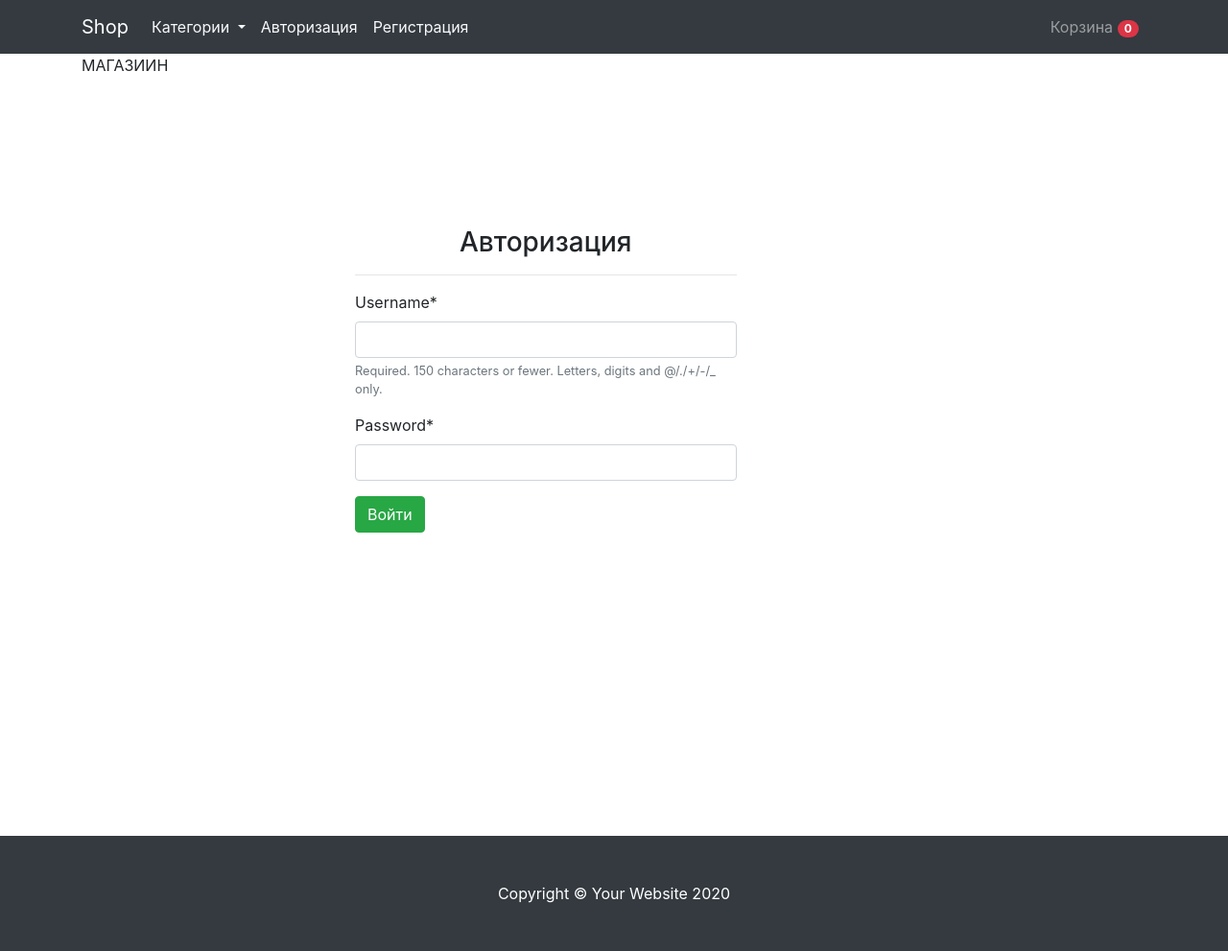
After one commit to mrSnail04/Youtube_lessons, a Django app: page /login/ in a window 1280 px wide. The commit adds this page. Shown: the whole page at 96% size. Run offline with Django 3.2, Linux system fonts and the light colour scheme; data comes from the database, SQL or seed files in the repository; both versions use the stored data as it was after the commit; some libraries are stand-ins or nearby versions.

Commit message:
Добавлена авторизация через form

```diff
--- a/mainapp/forms.py
+++ b/mainapp/forms.py
@@ -1,4 +1,5 @@
 from django import forms
+from django.contrib.auth.models import User
 
 from .models import Order
 
@@ -16,3 +17,31 @@ class OrderForm(forms.ModelForm):
         fields = (
             'first_name', 'last_name', 'phone', 'address', 'buying_type', 'order_date', 'comment'
         )
+
+
+class LoginForm(forms.ModelForm):
+
+    password = forms.CharField(widget=forms.PasswordInput)
+
+    def __init__(self, *args, **kwargs):
+
+        super().__init__(*args, **kwargs)
+        self.fields['username'].lable = 'Логин'
+        self.fields['password'].lable = 'Пароль'
+
+    def clean(self):
+        username = self.cleaned_data['username']
+        password = self.cleaned_data['password']
+
+        if not User.objects.filter(username=username).exists():
+            raise forms.ValidationError(f'Пользователь  с логином {username} не найден в системе.')
+        user = User.objects.filter(username=username).first()
+        if user:
+            if not user.check_password(password):
+                raise forms.ValidationError('Неверный пароль')
+        return self.cleaned_data
+
+    class Meta:
+
+        model = User
+        fields = ['username', 'password']
--- a/mainapp/templates/base.html
+++ b/mainapp/templates/base.html
@@ -50,7 +50,7 @@
                 </li>
             {% if not request.user.is_authenticated %}
                 <li>
-                    <a class="nav-link text-light" href="#">Авторизация</a>
+                    <a class="nav-link text-light" href="{% url 'login' %}">Авторизация</a>
                 </li>
                 <li>
                     <a class="nav-link text-light" href="#">Регистрация</a>
--- /dev/null
+++ b/mainapp/templates/login.html
@@ -0,0 +1,15 @@
+{% extends 'base.html' %}
+{% load crispy_forms_tags %}
+{% block content %}
+<div class="row" style="margin-bottom: 300px; margin-top: 180px">
+    <div class="col-md-6 offset0md-3">
+        <h3 class="text-center">Авторизация</h3>
+        <hr>
+        <form action="" method="POST">
+            {% csrf_token %}
+            {{ form|crispy }}
+            <input type="submit" class="btn btn-success" value="Войти">
+        </form>
+    </div>
+</div>
+{% endblock %}
--- a/mainapp/urls.py
+++ b/mainapp/urls.py
@@ -10,6 +10,7 @@ from .views import (
     ChangeQTYView,
     CheckoutView,
     MakeOrderView,
+    LoginView,
 )
 
 urlpatterns = [
@@ -22,4 +23,5 @@ urlpatterns = [
     path('change-qty/<str:slug>', ChangeQTYView.as_view(), name='change_qty'),
     path('checkout/', CheckoutView.as_view(), name='checkout'),
     path('make-order/', MakeOrderView.as_view(), name='make_order'),
+    path('login/', LoginView.as_view(), name='login'),
 ]
--- a/mainapp/views.py
+++ b/mainapp/views.py
@@ -1,3 +1,4 @@
+from django.contrib.auth import authenticate, login
 from django.db import transaction
 from django.shortcuts import render
 from django.views.generic import DetailView, View
@@ -6,7 +7,7 @@ from django.contrib.contenttypes.models import ContentType
 from django.contrib import messages
 from .models import Category, Product, Customer, Cart, CartProduct
 from .mixins import CartMixin
-from .forms import OrderForm
+from .forms import OrderForm, LoginForm
 from .utils import recalc_cart
 
 
@@ -144,3 +145,23 @@ class MakeOrderView(CartMixin, View):
             messages.add_message(request, messages.INFO, 'Спасибо за заказ! Менеджер с Вами свяжется.')
             return HttpResponseRedirect('/')
         return HttpResponseRedirect('/checkout/')
+
+
+class LoginView(CartMixin, View):
+
+    def get(self, request, *args, **kwargs):
+        form = LoginForm(request.POST or None)
+        categories = Category.objects.all()
+        context = {'form': form, 'categories': categories, 'cart': self.cart}
+        return render(request, 'login.html', context)
+
+    def post(self, request, *args, **kwargs):
+        form = LoginForm(request.POST or None)
+        if form.is_valid():
+            username = form.cleaned_data['username']
+            password = form.cleaned_data['password']
+            user = authenticate(username=username, password=password)
+            if user:
+                login(request, user)
+                return HttpResponseRedirect('/')
+        return render(request, 'login.html', {'form': form, 'cart': self.cart})
```
Also changed, not shown: db.sqlite3.
